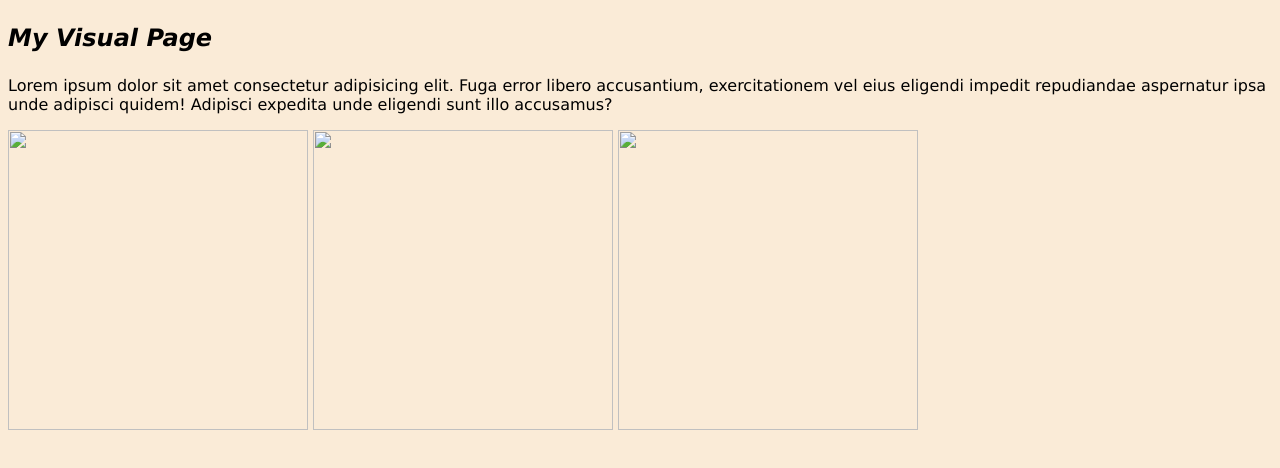
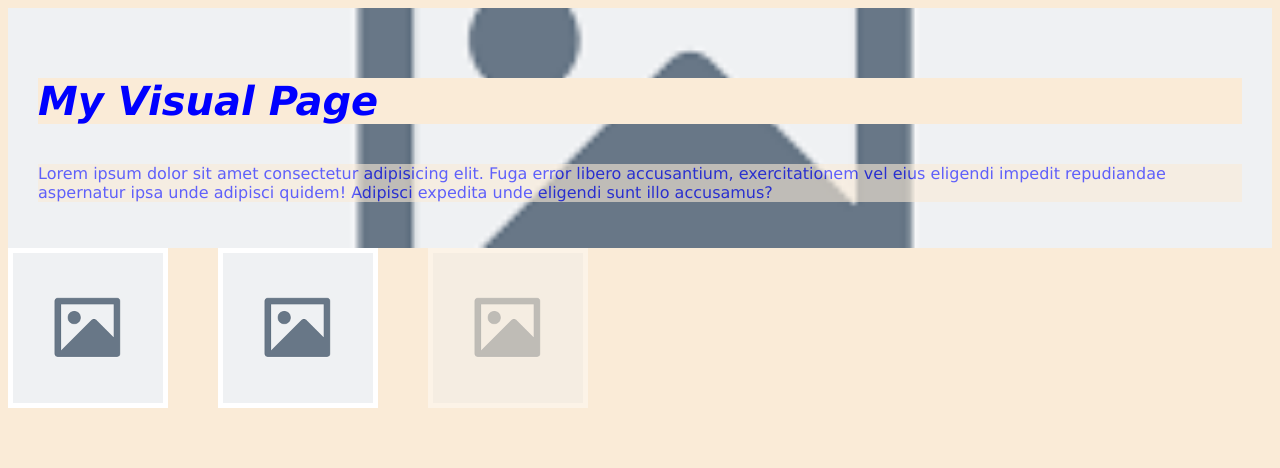
Before and after one commit to natitek/webLabExercises, a plain HTML site: page classTwo/visual.html in a window 1280 px wide. Drawn offline with Linux system fonts and the light colour scheme.

Commit message:
classtwodone

```diff
--- /dev/null
+++ b/classTwo/advanced.css
@@ -0,0 +1,35 @@
+* {
+    font-family: 'Courier New', Courier, monospace;
+    margin: 10px;
+}
+.main p{
+    color: blue;
+}
+.main > h2 {
+    color: red;
+    position: relative;
+}
+
+h2::before{
+    content: "*";
+    color: aqua;
+}
+.lead ~ p{
+    word-spacing: 10px;
+}
+
+div > span:hover{
+    font-weight: bold;
+    color: red;
+}
+
+input[type="text"]{
+    border: 3px solid red;
+    padding: 10px;
+}
+
+
+input[type="password"]:focus{
+    border: 3px solid black;
+    padding: 10px;
+}
--- a/classTwo/visual.css
+++ b/classTwo/visual.css
@@ -5,9 +5,29 @@
 }
 
 .banner{
-    background-image: url();
+    background-image: url(../placeholder.png);
+    background-size: cover;
+    background-position: center;
+    background-repeat: no-repeat;
+    padding: 30px;
+    color: blue;
 }
 .gallery img{
-    width: 300px;
-    height: 300px;
+    width: 150px;
+    height: 150px;
+    object-fit: cover;
+    border: 5px solid white;
 }
+h1{
+    font-size: 40px;
+}
+.banner-text{
+    opacity: 0.6;
+}
+.gallery{
+    display: flex;
+    gap: 50px;
+}
+.dimmed{
+    opacity: 0.4;
+}
--- a/classTwo/visual.html
+++ b/classTwo/visual.html
@@ -13,9 +13,9 @@
     </section>
 
     <div class="gallery">
-        <img src="" alt="" >
-        <img src="" alt="" >
-        <img src="" alt="" >
+        <img src="../placeholder.png" alt="" >
+        <img src="../placeholder.png" alt="" >
+        <img class="dimmed" src="../placeholder.png" alt="" >
     </div>
 
 </body>
```
Also changed, not shown: classTwo/advanced.html (added, +23 -0 lines), placeholder.png (added).
